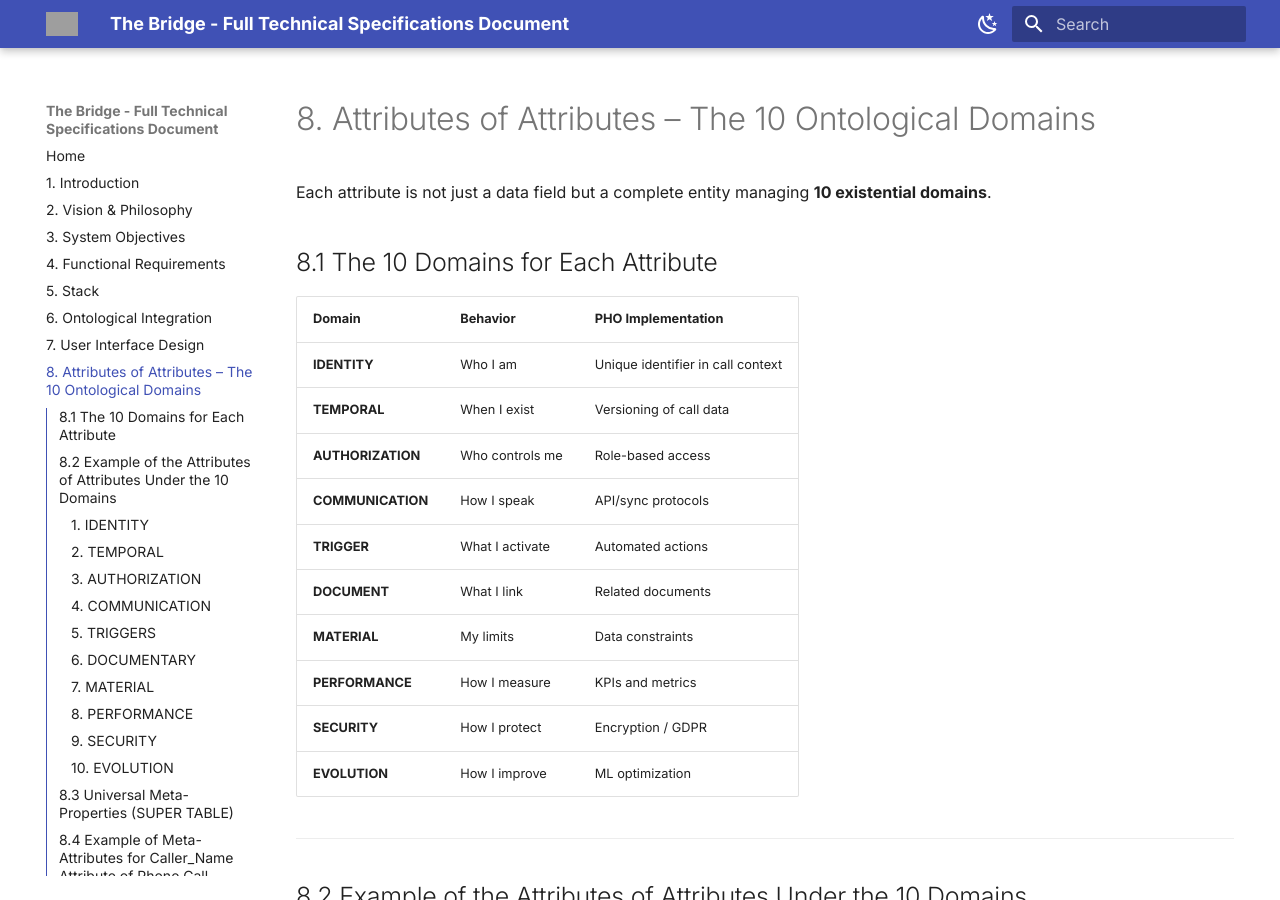
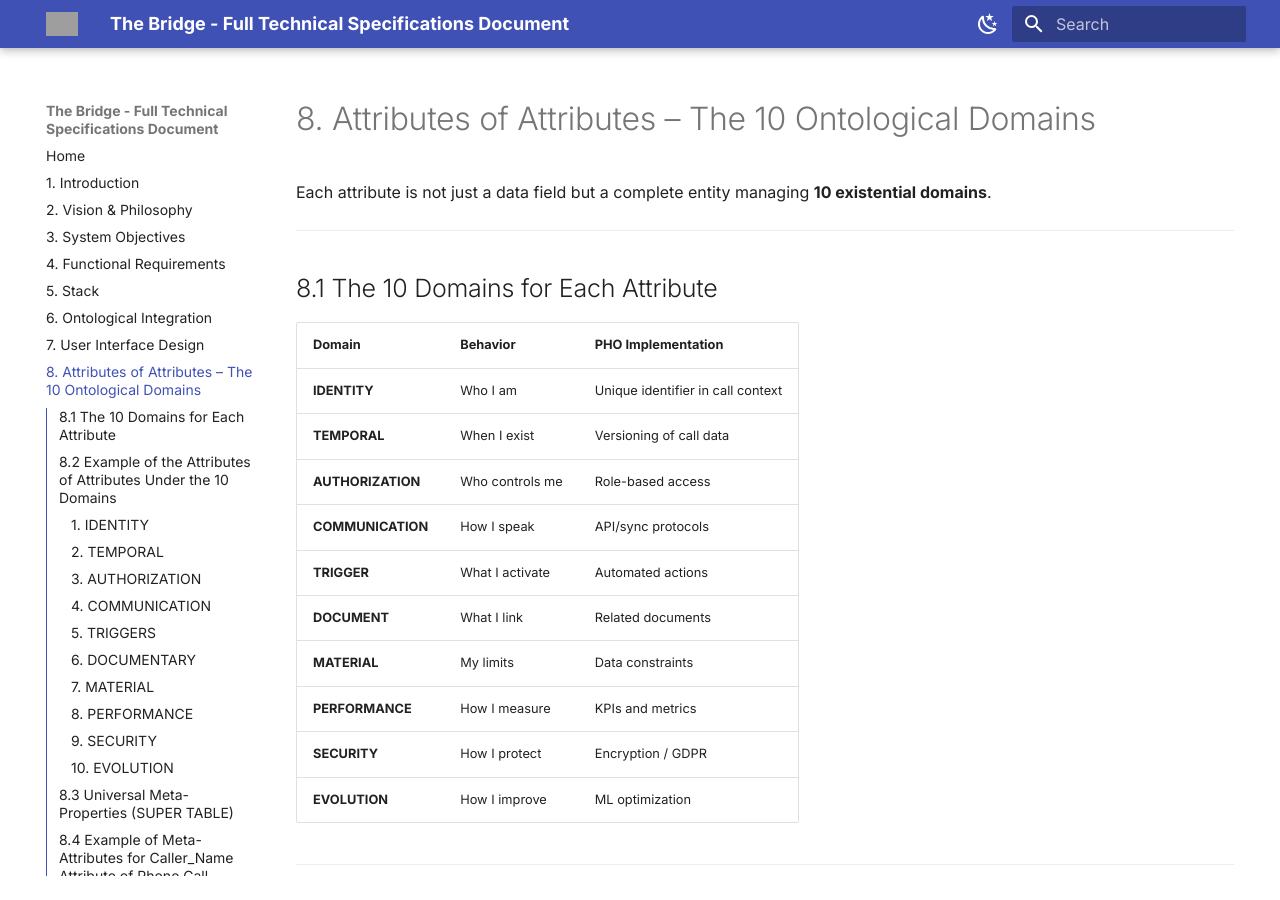
Before and after one commit to caufero/thebridge-docs, an MkDocs documentation site: the page built from docs/08-attributes-of-attributes.md, in a window 1280 px wide and 900 px high. Built offline with MkDocs 1.6.1 and Material for MkDocs 9.7.7, drawn with Linux system fonts in a browser that asks for light colours; grey boxes are pictures that could not be loaded.

````diff
--- a/docs/08-attributes-of-attributes.md
+++ b/docs/08-attributes-of-attributes.md
@@ -1,6 +1,9 @@
 Each attribute is not just a data field but a complete entity managing **10 existential domains**.
 
+---
+
 ## 8.1 The 10 Domains for Each Attribute
+
 | **Domain** | **Behavior** | **PHO Implementation** |
 |-------------|---------------|--------------------------|
 | **IDENTITY** | Who I am | Unique identifier in call context |
@@ -18,7 +21,7 @@ Each attribute is not just a data field but a complete entity managing **10 exis
 
 ## 8.2 Example of the Attributes of Attributes Under the 10 Domains
 
-### 1. IDENTITY
+#### 1. IDENTITY
 ```json
 {
   "code": "CUST_NAME",
@@ -28,7 +31,7 @@ Each attribute is not just a data field but a complete entity managing **10 exis
 }
 ```
 
-### 2. TEMPORAL
+#### 2. TEMPORAL
 ```json
 {
   "valid_from": "creation_date",
@@ -38,7 +41,7 @@ Each attribute is not just a data field but a complete entity managing **10 exis
 }
 ```
 
-### 3. AUTHORIZATION
+#### 3. AUTHORIZATION
 ```json
 {
   "view": ["all_users"],
@@ -48,7 +51,7 @@ Each attribute is not just a data field but a complete entity managing **10 exis
 }
 ```
 
-### 4. COMMUNICATION
+#### 4. COMMUNICATION
 ```json
 {
   "api_field": "customer_name",
@@ -58,7 +61,7 @@ Each attribute is not just a data field but a complete entity managing **10 exis
 }
 ```
 
-### 5. TRIGGERS
+#### 5. TRIGGERS
 ```json
 {
   "on_change": "validate_customer",
@@ -68,7 +71,7 @@ Each attribute is not just a data field but a complete entity managing **10 exis
 }
 ```
 
-### 6. DOCUMENTARY
+#### 6. DOCUMENTARY
 ```json
 {
   "label": "Customer Name",
@@ -78,7 +81,7 @@ Each attribute is not just a data field but a complete entity managing **10 exis
 }
 ```
 
-### 7. MATERIAL
+#### 7. MATERIAL
 ```json
 {
   "max_length": 100,
@@ -88,7 +91,7 @@ Each attribute is not just a data field but a complete entity managing **10 exis
 }
 ```
 
-### 8. PERFORMANCE
+#### 8. PERFORMANCE
 ```json
 {
   "input_time": "5_seconds",
@@ -98,7 +101,7 @@ Each attribute is not just a data field but a complete entity managing **10 exis
 }
 ```
 
-### 9. SECURITY
+#### 9. SECURITY
 ```json
 {
   "gdpr_relevant": true,
@@ -108,7 +111,7 @@ Each attribute is not just a data field but a complete entity managing **10 exis
 }
 ```
 
-### 10. EVOLUTION
+#### 10. EVOLUTION
 ```json
 {
   "ml_training": true,
````
